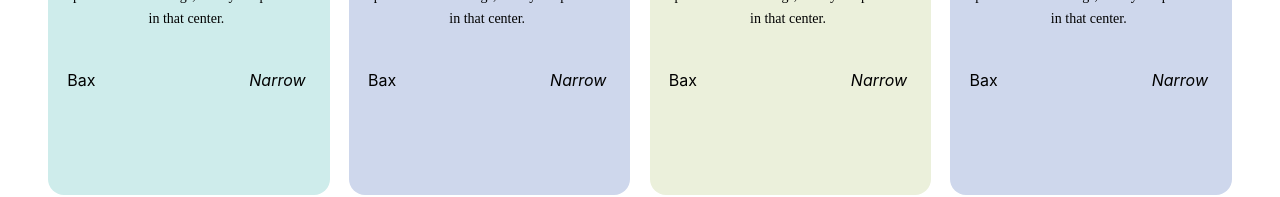
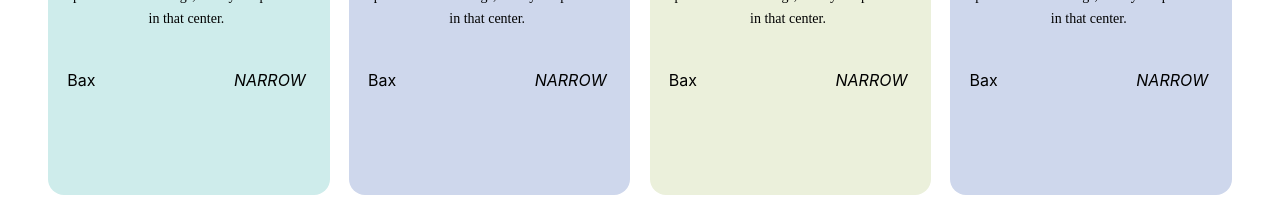
Before and after one commit to penahkerimov99/Bilim-Baku, a React (Create React App) app: page / in a window 1280 px wide. Shown: the part 1517-1714 px from the top of the page. Built offline with nearby package versions, Linux system fonts and the light colour scheme.

Commit message:
Bir daha yoxlayin

```diff
--- a/src/components/TraningLink/index.jsx
+++ b/src/components/TraningLink/index.jsx
@@ -4,7 +4,7 @@ import './style.scss'
 export const TraningLink = ({link1, link2}) => {
   return (<div className='traning-links'>
     <a className='link1'>{link1}</a>
-    <a className='link2' href=""><i class={link2}>Narrow</i></a>
+    <a className='link2' href=""><i class={link2}>NARROW</i></a>
    </div>
   )
 }
```
